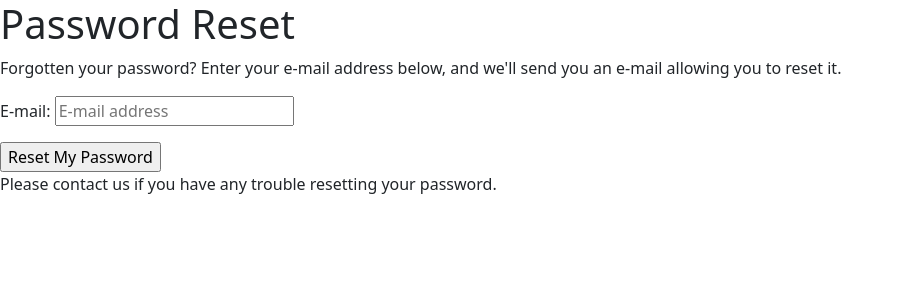
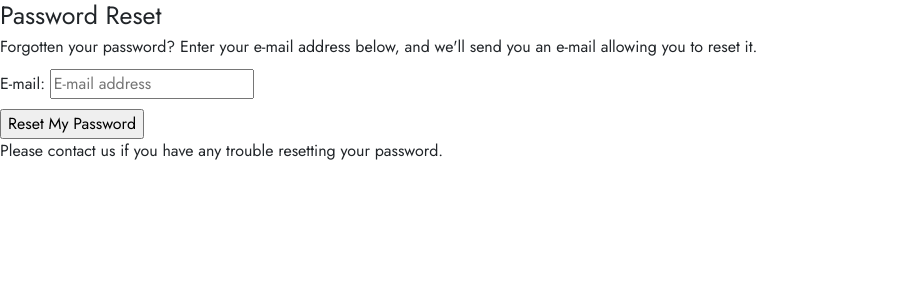
Before and after one commit to sam-timmins/swanbourne_village_stores, a Django app: page /accounts/password/reset/ in a window 1280 px wide. Shown: the top 300 px of the page, without its empty margins (0-904 px from the left). Run offline with Django 3.2, Linux system fonts and the light colour scheme; some libraries are stand-ins or nearby versions; some web fonts are replaced.

Commit message:
Add size reset to 1rem and font-family

```diff
--- a/static/css/base.css
+++ b/static/css/base.css
@@ -11,3 +11,12 @@ font-family: 'Jost', sans-serif;
     --dark-green: #2B3A2D;
     --purple: #482832;
 }
+
+html {
+    font-size: 62.5%;
+}
+
+body {
+    font-size: 1.6rem;
+    font-family: 'Jost', sans-serif;
+}
```
